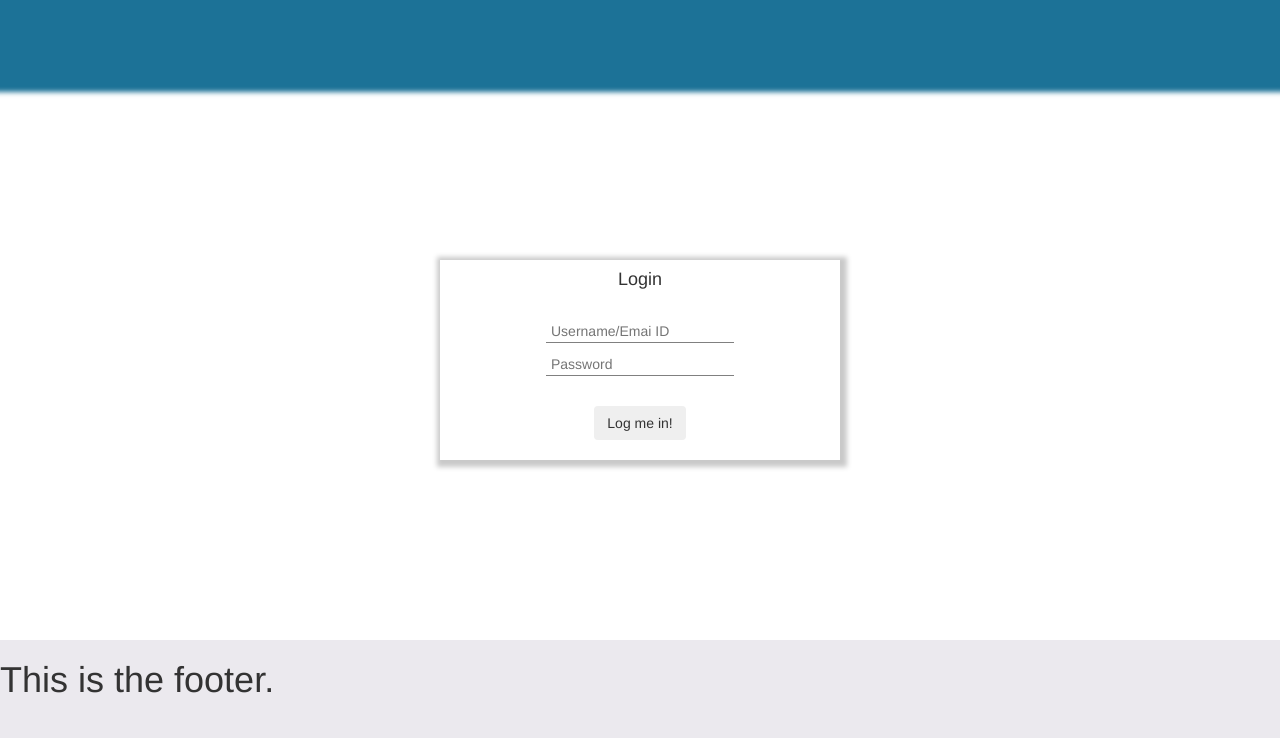
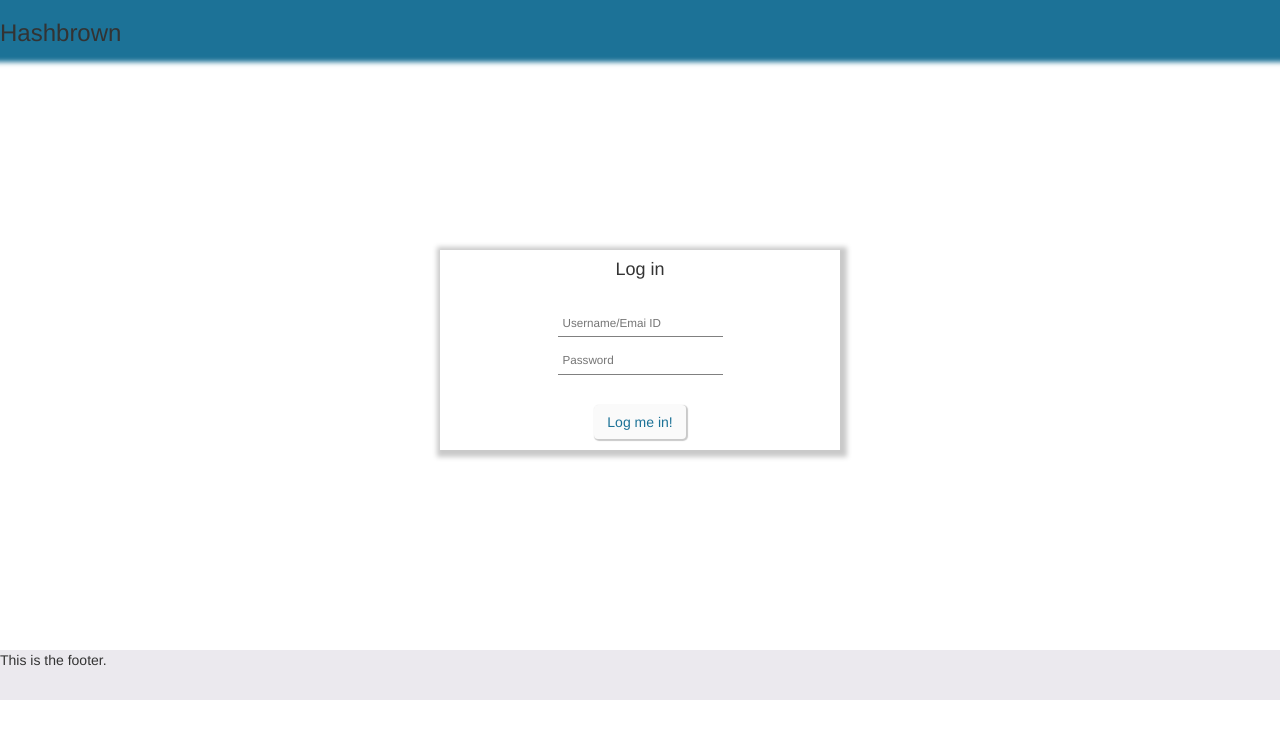
Before and after one commit to wadhwaabhi/hashbrown, a plain HTML site: page app/index.html in a window 1280 px wide. Drawn offline with Linux system fonts and the light colour scheme; some packages are replaced by stand-ins of ours.

Commit message:
Styling still

```diff
--- a/app/index.html
+++ b/app/index.html
@@ -13,15 +13,23 @@
 	</head>
 
 	<body>
-		<header>
+		<div style="position: relative; height: 700px;">
+			<header>
+				<div class="icon">
+					<h3>Hashbrown</h3>
+				</div>
+				<div class="navbar">
 
-		</header>
+				</div>
+			</header>
 
-		<div ng-view></div>
+			<div ng-view></div>
 
-		<footer>
-			<h1>This is the footer.</h1>
-		</footer>
+			<footer>
+				<p>This is the footer.</p>
+			</footer>
+
+		</div>
 
 	 	<script src="app.js" type="text/javascript"></script>
 
--- a/app/login/login.html
+++ b/app/login/login.html
@@ -2,7 +2,7 @@
 	<div class="content">
 		<div class="form-container col-lg-3 col-md-4">
 			<div class="form-header">
-				<h4>Login</h4>
+				<h4>Log in</h4>
 			</div>
 			<div class="form-content">
 				<form class="login-form" ng-submit="login()">
--- a/app/static/css/app.css
+++ b/app/static/css/app.css
@@ -28,7 +28,8 @@
 .form-content input {
 	border: 0;
 	border-bottom: 1px solid gray;
-	padding-left: 5px;
+	padding: 5px;
+	font-size: smaller;
 }
 
 .form-content input:focus {
@@ -48,20 +49,26 @@
 	margin-top: 30px;
 }
 
+.submit-div button {
+	background-color: #fafafa;
+	color: #1C7297;
+	box-shadow: 1px 1px 1px 1px #C9C9C9;
+}
+
 .submit-div button:hover {
 	opacity: 0.7;
 }
 
 .content {
-	height: 70%;
+	height: 600px;
 	width: 100%;
 	position: absolute;
-	top: 10%;
+	top: 50px;
 
 }
 
 header {
-	height: 10%;
+	height: 50px;
 	width: 100%;
 	position: absolute;
 	top: 0px;
@@ -70,7 +77,7 @@ header {
 }
 
 footer {
-	height: 20%;
+	height: 50px;
 	width: 100%;
 	position: absolute;
 	bottom: 0px;
```
